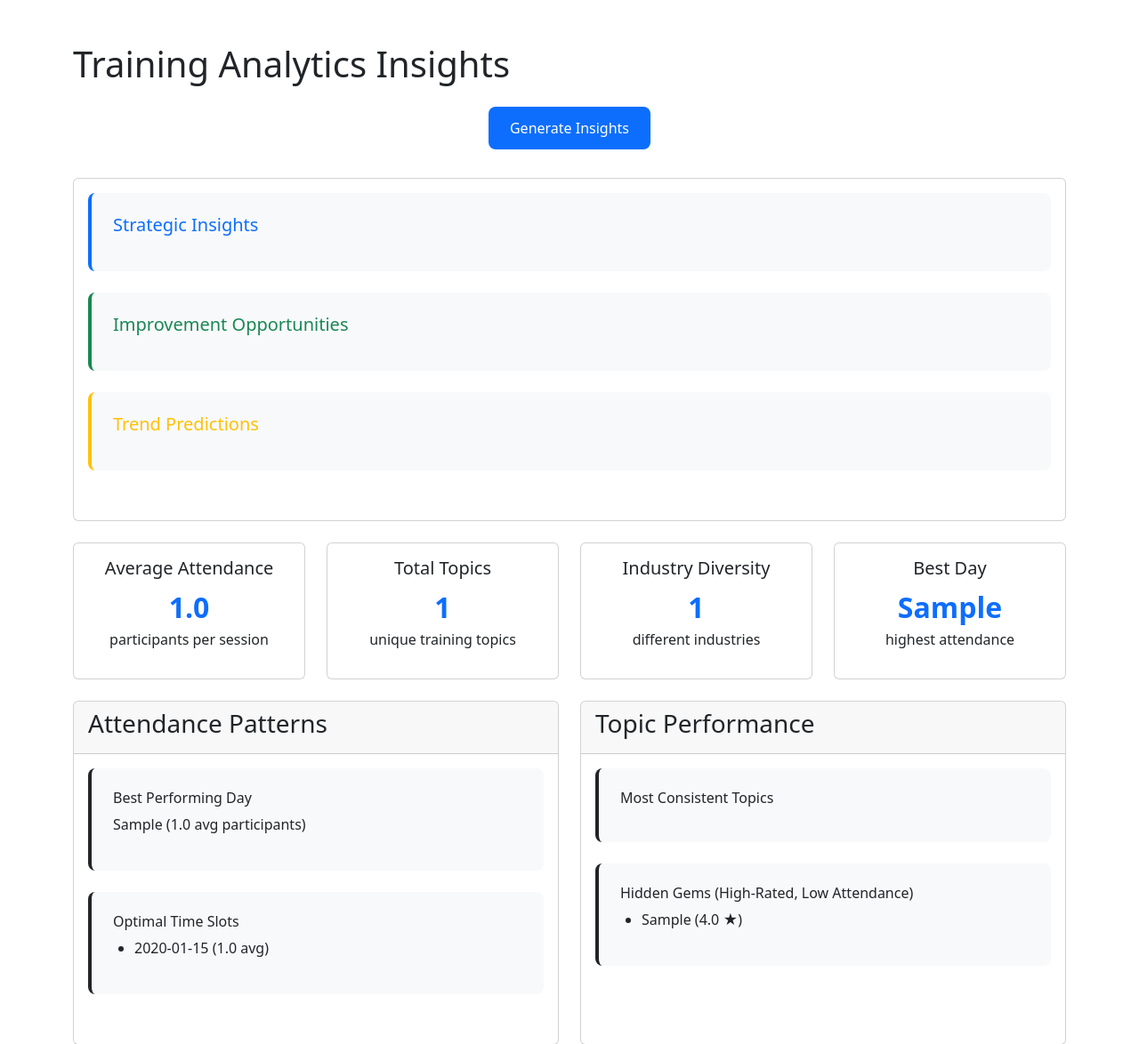
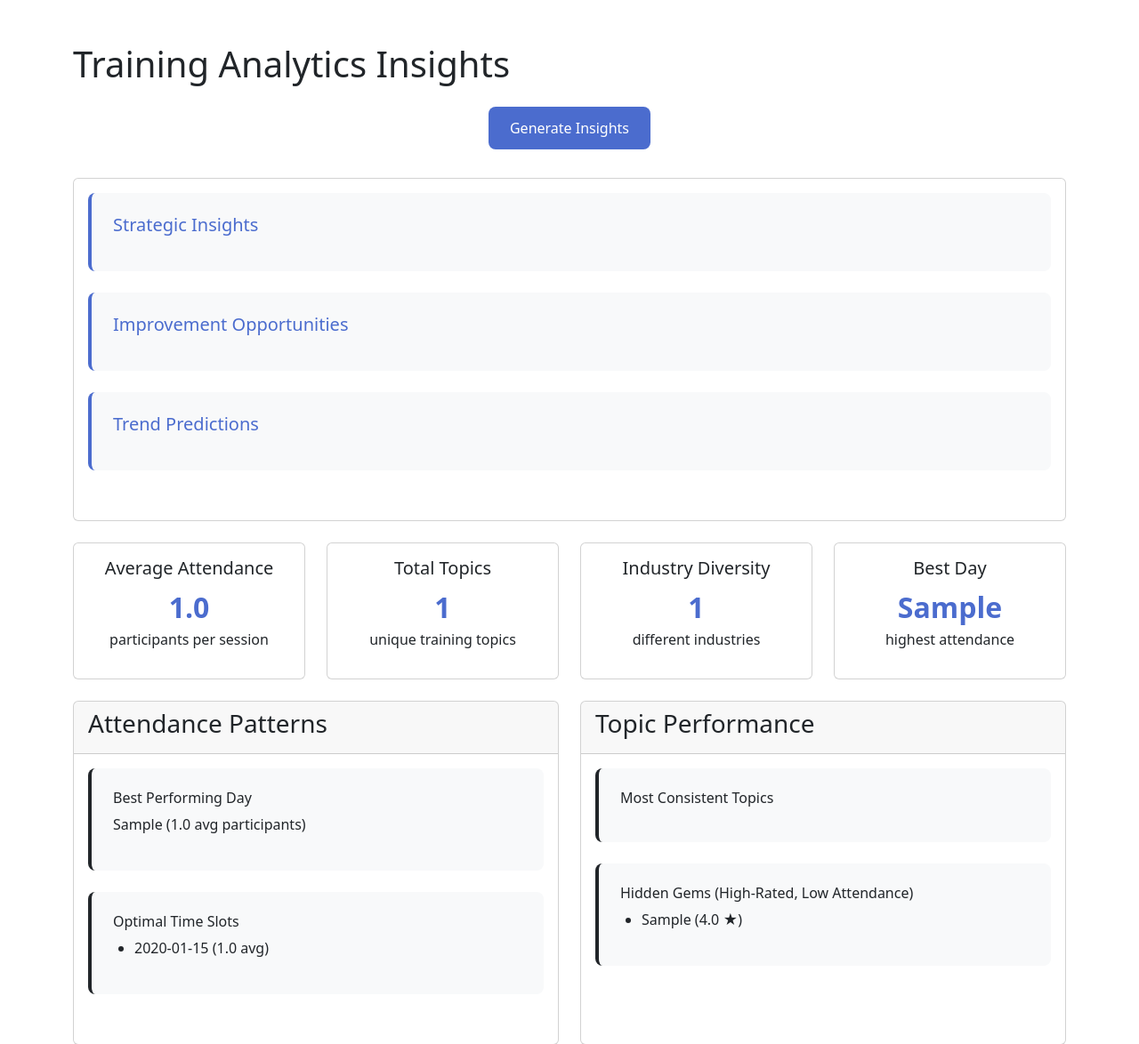
Before and after one commit to rkpinto7/capstone_2024, a Django app: page /insight/ in a window 1280 px wide. Shown: the part 56-1230 px from the top of the page at 89% size. Run offline with Django 4.2, Linux system fonts and the light colour scheme; tables that the repository leaves empty hold one stand-in row (values such as "Sample post").

Commit message:
Update frontend

```diff
--- a/training_analytics/templates/insight.html
+++ b/training_analytics/templates/insight.html
@@ -13,13 +13,13 @@
         border-left: 4px solid;
     }
     .insight-highlight.strategic {
-        border-left-color: #0d6efd;
+        border-left-color: #4b6cce;
     }
     .insight-highlight.opportunities {
-        border-left-color: #198754;
+        border-left-color: #4b6cce;
     }
     .insight-highlight.predictions {
-        border-left-color: #ffc107;
+        border-left-color: #4b6cce;
     }
     .insight-card {
         height: 100%;
@@ -32,7 +32,7 @@
     .stat-number {
         font-size: 2rem;
         font-weight: bold;
-        color: #0d6efd;
+        color: #4b6cce;
     }
     .trend-indicator {
         font-size: 1.2rem;
@@ -117,7 +117,7 @@
 
     <!-- Generate Insights Button -->
     <div class="generate-button">
-        <button id="generateInsightsBtn" class="btn btn-primary">Generate Insights</button>
+        <button id="generateInsightsBtn" style="background-color: #4b6cce; color: white;">Generate Insights</button>
     </div>
 
     <!-- Loading Spinner -->
@@ -131,7 +131,7 @@
                     <div class="card-body">
                         <!-- Strategic Insights -->
                         <div class="insight-highlight strategic">
-                            <h5 class="text-primary">Strategic Insights</h5>
+                            <h5 style="color: #4b6cce">Strategic Insights</h5>
                             <ul id="strategicInsightsList">
                                 {% if gpt_insights and gpt_insights.strategic_insights %}
                                     {% for insight in gpt_insights.strategic_insights %}
@@ -143,7 +143,7 @@
 
                         <!-- Improvement Opportunities -->
                         <div class="insight-highlight opportunities">
-                            <h5 class="text-success">Improvement Opportunities</h5>
+                            <h5 style="color: #4b6cce">Improvement Opportunities</h5>
                             <ul id="opportunitiesList">
                                 {% if gpt_insights and gpt_insights.opportunities %}
                                     {% for opportunity in gpt_insights.opportunities %}
@@ -155,7 +155,7 @@
 
                         <!-- Trend Predictions -->
                         <div class="insight-highlight predictions">
-                            <h5 class="text-warning">Trend Predictions</h5>
+                            <h5 style="color: #4b6cce">Trend Predictions</h5>
                             <ul id="predictionsList">
                                 {% if gpt_insights and gpt_insights.predictions %}
                                     {% for prediction in gpt_insights.predictions %}
--- a/training_analytics/templates/upload.html
+++ b/training_analytics/templates/upload.html
@@ -43,7 +43,7 @@
                         </div>
 
                         <div class="d-grid gap-2">
-                            <button type="submit" class="btn btn-primary" id="submit-btn">
+                            <button type="submit" class="btn" id="submit-btn" style="background-color: #4b6cce; color: white;">
                                 <i class="fas fa-upload me-2"></i>Upload Files
                             </button>
                             <a href="{% url 'home' %}" class="btn btn-secondary">
--- a/training_analytics/views.py
+++ b/training_analytics/views.py
@@ -283,9 +283,9 @@
         - Top regions: {data_context['top_regions_str']}
 
         Please provide:
-        1. 3-4 key strategic insights
-        2. 2-3 improvement opportunities
-        3. 1-2 trend predictions
+        1. 5 strategic insights
+        2. 5 improvement opportunities
+        3. 3 trend predictions
         Keep each point concise and actionable.
         """
 
@@ -297,7 +297,7 @@
                 {"role": "user", "content": prompt}
             ],
             temperature=0.7,
-            max_tokens=1000
+            max_tokens=1500
         )
 
         # Parse the response
```
